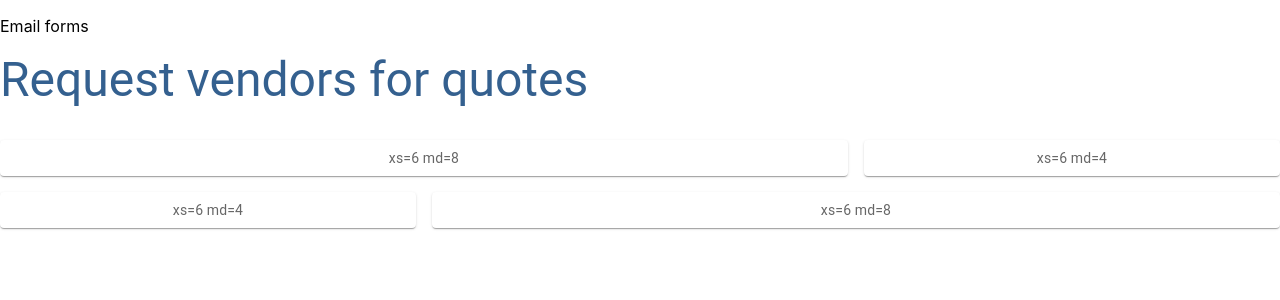
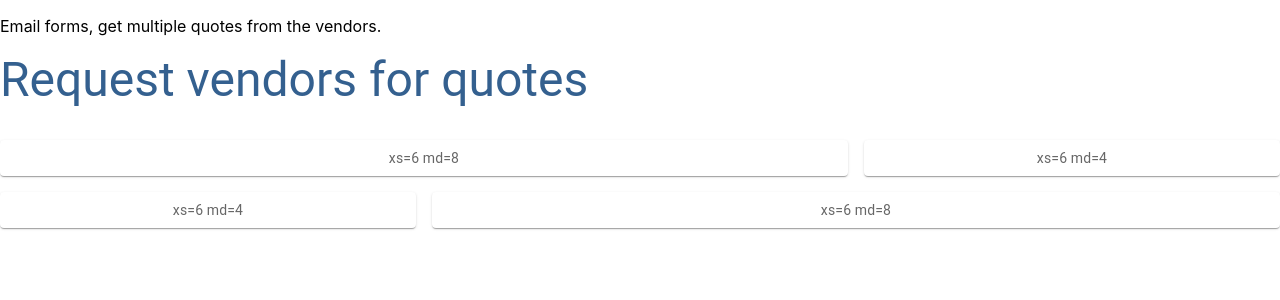
Before and after one commit to macosta2015/MaintenanceQuotes, a React (Create React App) app in the folder email_quotes/: page / in a window 1280 px wide. Shown: the top 300 px of the page. Built offline with nearby package versions, Linux system fonts and the light colour scheme.

Commit message:
Update App.js

```diff
--- a/email_quotes/src/App.js
+++ b/email_quotes/src/App.js
@@ -3,7 +3,7 @@ function App() {
     <div className="App">
       <header className="App-header">
         <p>
-          Email forms
+          Email forms, get multiple quotes from the vendors.
         </p>
       </header>
     </div>
```
